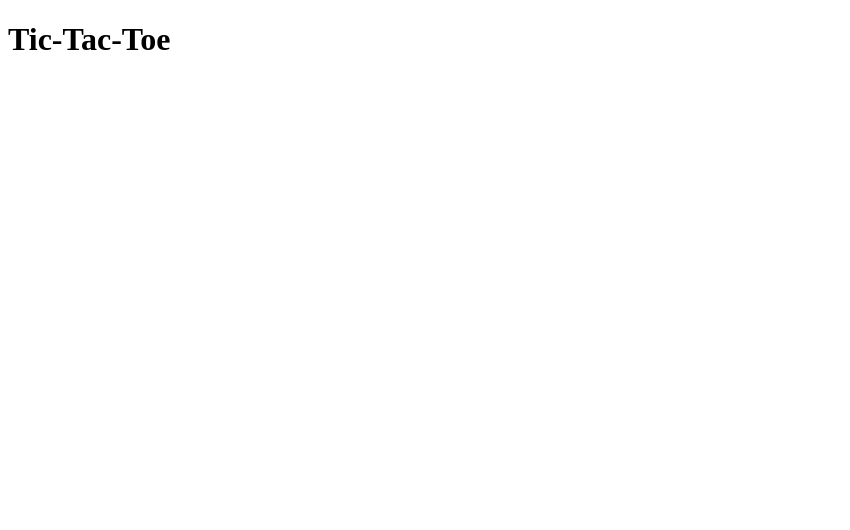
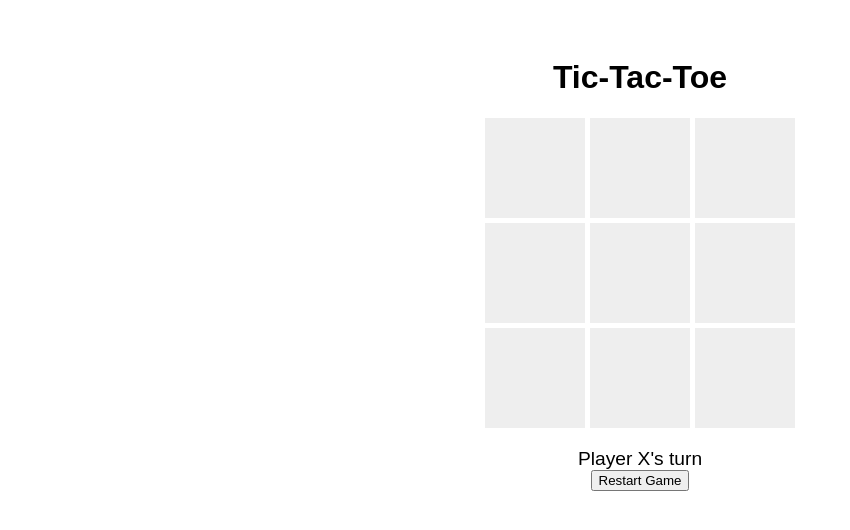
Before and after one commit to Zeek04/tic-tac-toe, a plain HTML site: page index.html in a window 1280 px wide. Shown: the whole page, without its empty margins (0-850 px from the left). Drawn offline with Linux system fonts and the light colour scheme.

Commit message:
Tic-tac-board is functional

```diff
--- a/index.html
+++ b/index.html
@@ -8,11 +8,9 @@
 </head>
 <body>
     <h1 id="header">Tic-Tac-Toe</h1>
-    <div>
-        <canvas>
-
-        </canvas>
-    </div>
+    <div class="board" id="board"></div>
+    <div id="message"></div>
+    <button onclick="restartGame()">Restart Game</button>
 </body>
 <script src="script.js"></script>
 </html>
--- a/script.js
+++ b/script.js
@@ -0,0 +1,71 @@
+const board = document.getElementById('board');
+const message = document.getElementById('message');
+let currentPlayer = 'X'
+let gameActive = true;
+const cells = [];
+
+function createBoard(){
+    board.innerHTML = ''
+    cells.length = 0;
+    for(let i = 0; i < 9; i++){
+        const cell = document.createElement('div');
+        cell.classList.add('cell')
+        cell.addEventListener('click', () => makeMove(i))
+        board.appendChild(cell);
+        cells.push(cell);
+    }
+}
+
+function makeMove(index){
+    if(!gameActive || cells[index.textContent !== '']) return;
+
+    cells[index].textContent = currentPlayer;
+    cells[index].classList.add('taken');
+
+    if (checkWin()) {
+    message.textContent = `${currentPlayer} wins! 🎉`;
+    gameActive = false;
+    return;
+  }
+
+    if (cells.every(cell => cell.textContent !== '')) {
+    message.textContent = "It's a draw!";
+    gameActive = false;
+    return;
+  }
+
+  currentPlayer = currentPlayer === "X" ? "O" : "X";
+  message.textContent = `Player ${currentPlayer}'s turn`;
+
+}
+
+function checkWin(){
+    const winPattern = [
+        [0, 1, 2],
+        [3, 4, 5],
+        [6, 7, 8],
+        [0, 3, 6],
+        [1, 4, 7],
+        [2, 5, 8],
+        [0, 4, 8],
+        [2, 4, 6],
+    ];
+
+    return winPattern.some(pattern =>{
+        const [a, b, c] = pattern
+        return(
+            cells[a].textContent &&
+            cells[a].textContent === cells[b].textContent &&
+            cells[a].textContent === cells[c].textContent
+        );
+    });
+}
+
+function restartGame(){
+    currentPlayer = 'X'
+    gameActive = true
+    message.textContent = `Player ${currentPlayer}'s turn`;
+    createBoard();
+}
+
+restartGame()
--- a/style.css
+++ b/style.css
@@ -0,0 +1,34 @@
+body {
+  font-family: Arial, sans-serif;
+  text-align: center;
+  padding: 30px;
+}
+
+.board {
+  display: grid;
+  grid-template-columns: repeat(3, 100px);
+  grid-gap: 5px;
+  margin: 20px auto;
+  justify-content: center;
+}
+
+.cell {
+  width: 100px;
+  height: 100px;
+  font-size: 2em;
+  background: #eee;
+  display: flex;
+  justify-content: center;
+  align-items: center;
+  cursor: pointer;
+  text-align: center;
+}
+
+.cell.taken {
+  cursor: not-allowed;
+}
+
+#message {
+  margin-top: 20px;
+  font-size: 1.2em;
+}
```
